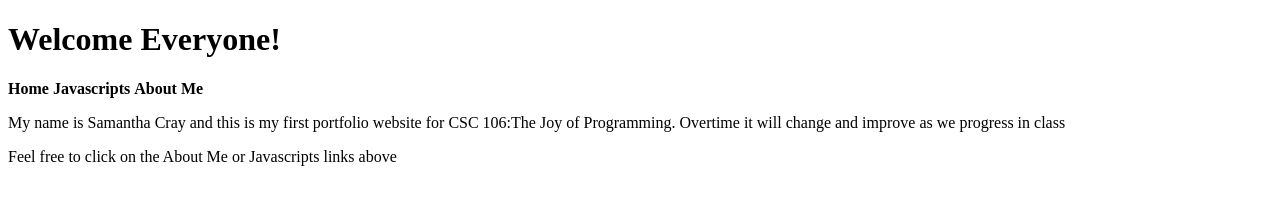
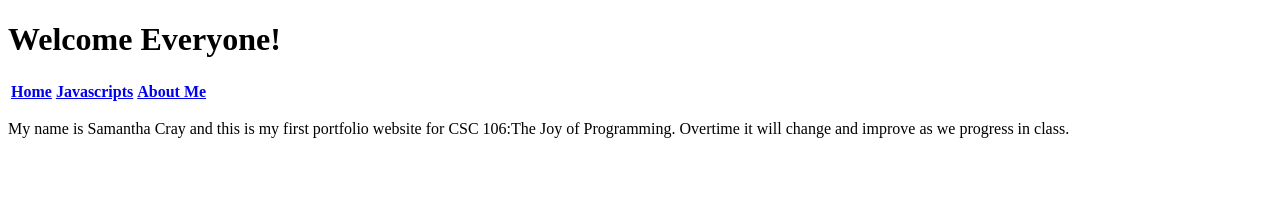
Before and after one commit to SamCray/SamCray.github.io, a plain HTML site: page index.html in a window 1280 px wide. Drawn offline with Linux system fonts and the light colour scheme.

Commit message:
Add files via upload

```diff
--- a/index.html
+++ b/index.html
@@ -2,22 +2,21 @@
 <html lang="en">
 <head>
     <meta charset="UTF-8">
-    <meta name="viewport" content="width=device-width, initial-scale=1.0">
-    <title>Sam's Webpage</title>
+    <meta name="viewpoint" content="width=device-width, initial-scale=1.0">
+    <title>Sam's Portfolio</title>
 </head>
-
-<body>
     <h1>Welcome Everyone!</h1>
-        <thead>
-            <tr>
-                <th><strong>Home</strong></th>
-                <th><strong>Javascripts</strong></th>
-                <th><strong>About Me</strong></th>
-            </tr>
-        </thead>
+    <table>
+    <thead>
+        <tr>
+            <th><a href="index.html"><strong>Home</a></strong></th>
+            <th><a href="javascripts.html"><strong>Javascripts</a></strong></th>
+            <th><a href="aboutme.html"><strong>About Me</a></strong></th>
+        </tr>
+    </thead>
     </table>
-    <p>My name is Samantha Cray and this is my first portfolio website for CSC 106:The Joy of Programming. Overtime it will change and improve as we progress in class</p>
-<p>Feel free to click on the About Me or Javascripts links above</p>
-
+    <body>
+    <p>My name is Samantha Cray and this is my first portfolio website for CSC 106:The Joy of Programming. Overtime it will change and improve as we progress in class.
+        </p>
     </body>
 </html>
```
Also changed, not shown: aboutme.html (+14 -4 lines), javascripts.html (added, +20 -0 lines).
